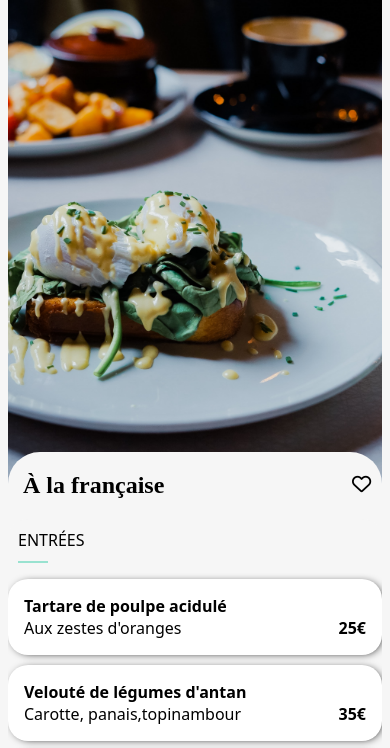
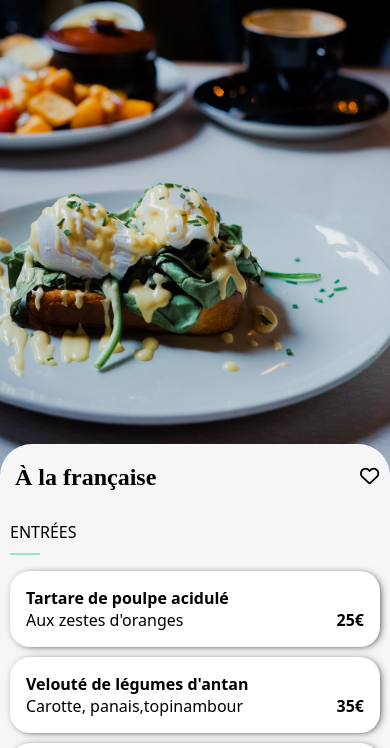
Before and after one commit to djazia0606/ohmyfood_djeridi_djazia, a website: page A-la-francaise.html in a window 390 px wide. Shown: the part 61-809 px from the top of the page. Drawn offline with Linux system fonts and the light colour scheme; a web font is replaced by a local one.

Commit message:
derniere-derniere-version-mobile-corrige

```diff
--- a/style/pages/_homepages.scss
+++ b/style/pages/_homepages.scss
@@ -157,7 +157,7 @@ body {
     border-radius: 20px;
     box-shadow: 10px 10px 20px #dedede;
     margin-bottom: 20px;
-    margin-left: 20px;
+    margin-left: 10px;
 }
   .img {
     width: 100%;
--- a/style/pages/_restaurants.scss
+++ b/style/pages/_restaurants.scss
@@ -1,7 +1,7 @@
 /* pages menu */
 body{
   background-color:$lightergrey;
-
+  margin: 0px;
 }
 
   .title-principal{
@@ -135,7 +135,8 @@ body{
         white-space: nowrap;
       }
       .menu-item{
-
+      margin-left: 10px;
+      margin-right: 10px;
         margin-bottom: 10px;
         white-space:nowrap;
         text-overflow: ellipsis;
```
Also changed, not shown: style/style.css, 1 other file.
